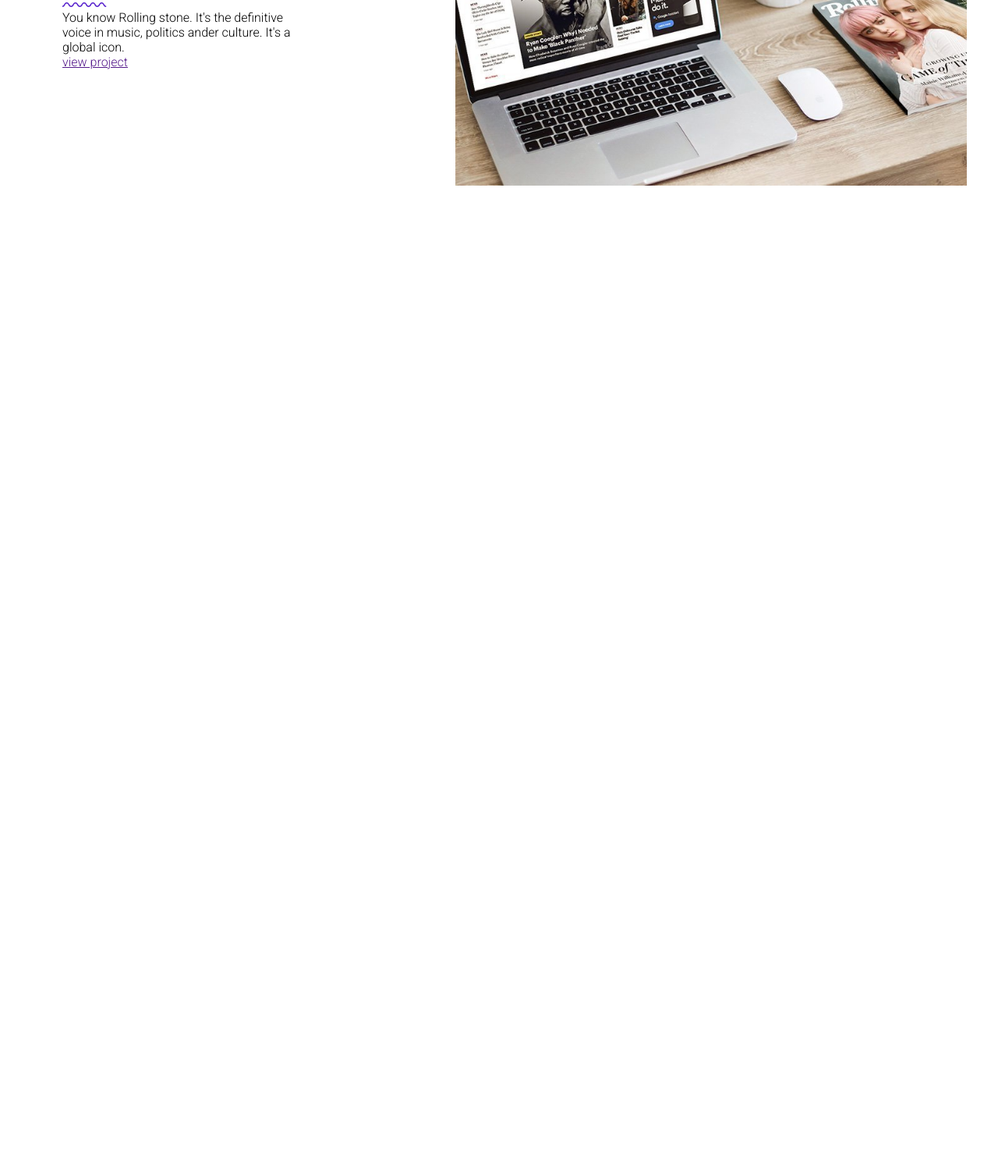
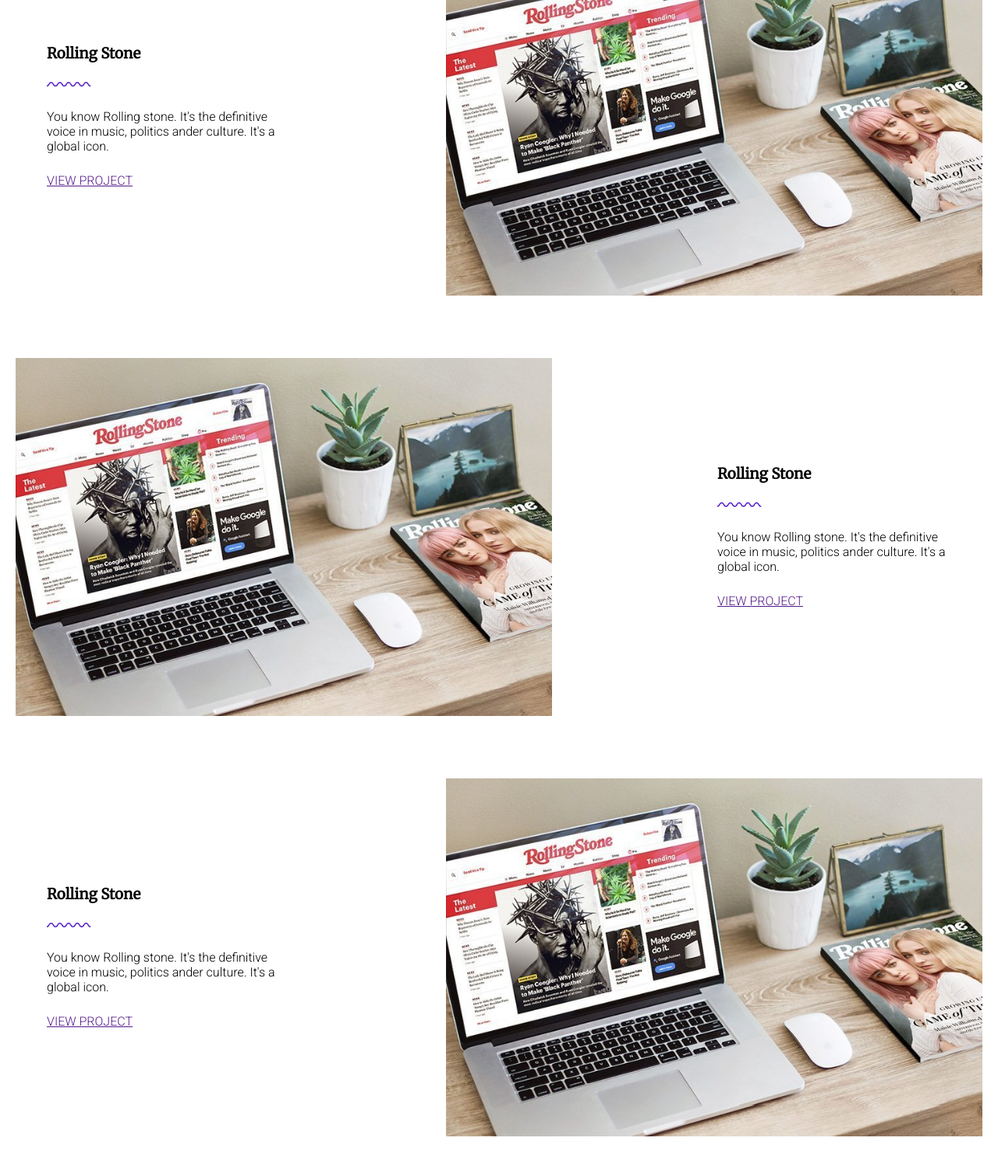
Before and after one commit to Kaspervdlaan/Opdracht-3, a plain HTML site: page index.html in a window 1280 px wide. Shown: the part 1123-2618 px from the top of the page at 78% size. Before the commit the page ends 1361 px from the top, so only its background shows below. Drawn offline with Linux system fonts and the light colour scheme.

Commit message:
article's onder elkaar

```diff
--- a/index.html
+++ b/index.html
@@ -58,13 +58,41 @@
         <div class="inner-container2">
             <article class="content-main">
                 <div class="text-container">
-                    <h4>Rolling Stone</h4>
-                    <img src="assets/squiggle_line.svg" alt="squiggle">
+                    <h3>Rolling Stone</h3>
+                    <img class="squiggle-image"   src="assets/squiggle_line.svg" alt="squiggle">
                     <p>You know Rolling stone. It's the definitive voice in music, politics ander culture. It's a global icon.</p>
                     <a href="">view project</a>
                 </div>
 
-                <div class="image-container">
+                <div class="image-container-right">
+                    <img class="main-images" src="assets/work-image-01.jpeg" alt="laptop">
+                </div>
+            </article>
+
+            <article class="content-main">
+
+                <div class="image-container-left">
+                    <img class="main-images" src="assets/work-image-01.jpeg" alt="laptop">
+                </div>
+
+                <div class="text-container">
+                    <h3>Rolling Stone</h3>
+                    <img class="squiggle-image"   src="assets/squiggle_line.svg" alt="squiggle">
+                    <p>You know Rolling stone. It's the definitive voice in music, politics ander culture. It's a global icon.</p>
+                    <a href="">view project</a>
+                </div>
+
+            </article>
+
+            <article class="content-main">
+                <div class="text-container">
+                    <h3>Rolling Stone</h3>
+                    <img class="squiggle-image"   src="assets/squiggle_line.svg" alt="squiggle">
+                    <p>You know Rolling stone. It's the definitive voice in music, politics ander culture. It's a global icon.</p>
+                    <a href="">view project</a>
+                </div>
+
+                <div class="image-container-right">
                     <img class="main-images" src="assets/work-image-01.jpeg" alt="laptop">
                 </div>
             </article>
--- a/styles.css
+++ b/styles.css
@@ -72,6 +72,7 @@ li {
     flex-direction: column;
     text-align: center;
     align-items: center;
+    padding: 40px;
 }
 
 .content {
@@ -150,7 +151,7 @@ li {
 /* --------------- 4.3 Main content ------------------- */
 
 .inner-container2 {
-    flex-basis: 1200px;
+    flex-basis: 1600px;
     flex-grow: 0;
     flex-shrink: 1;
     margin: 0 20px;
@@ -163,6 +164,8 @@ li {
 .content-main {
     display: flex;
     flex-direction: row;
+    margin-bottom: 40px;
+    margin-top: 40px;
 }
 
 .text-container {
@@ -173,17 +176,34 @@ li {
     align-self: center;
 }
 
-.image-container {
+.image-container-right {
     display: flex;
     flex-grow: 1;
-    flex-shrink: 0;
+    flex-shrink: 1;
     justify-content: flex-end;
+}
+
+.image-container-left {
+    display: flex;
+    flex-grow: 1;
+    flex-shrink: 1;
+    justify-content: flex-start;
 }
 
 .main-images{
     width:80%;
 }
 
+.squiggle-image {
+    margin-bottom: 25px;
+}
 
+.text-container p {
+    margin-bottom: 25px;
+}
+
+.text-container a {
+    text-transform: uppercase;
+}
 
 /* ------------------------------- 5. Media Queries -------------------------------- */
```
